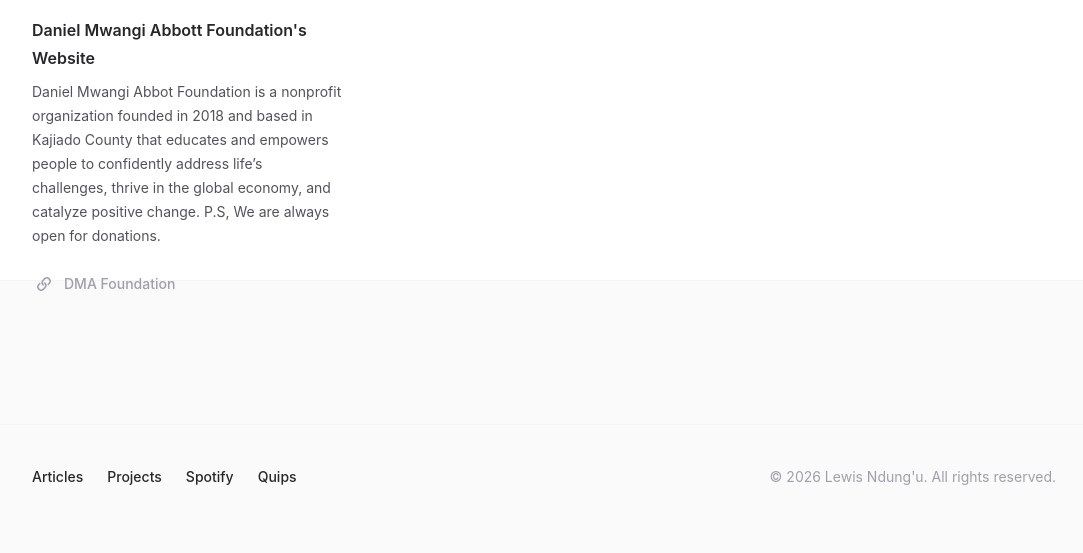
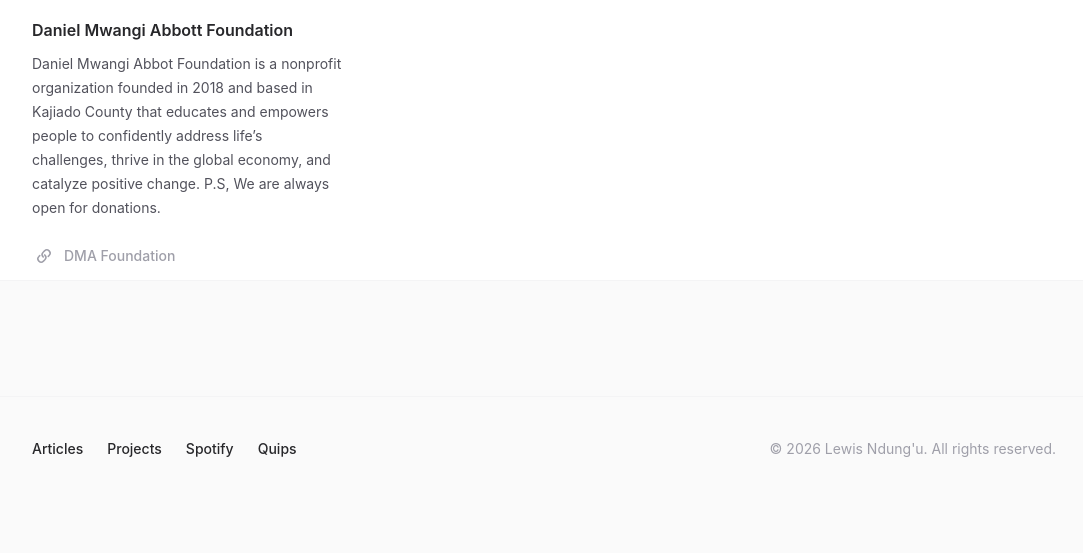
Before and after one commit to itslewisndungu/itslewisndungu, an Astro site: page /projects in a window 1280 px wide. Shown: the part 520-1073 px from the top of the page, without its empty margins (96-1179 px from the left). After the commit the page ends 1045 px from the top, so only its background shows below. Built offline with nearby package versions, Linux system fonts and the light colour scheme; Astro itself is replaced by a stand-in of ours; some packages are replaced by stand-ins of ours.

Commit message:
rename the dma project's title

```diff
--- a/src/pages/projects.astro
+++ b/src/pages/projects.astro
@@ -19,7 +19,7 @@ type Project = {
 
 const projects: Project[] = [
   {
-    name: "Daniel Mwangi Abbott Foundation's Website",
+    name: "Daniel Mwangi Abbott Foundation",
     description:
       "Daniel Mwangi Abbot Foundation is a nonprofit organization founded in 2018 and based in Kajiado County that educates and empowers people to confidently address life’s challenges, thrive in the global economy, and catalyze positive change. P.S, We are always open for donations.",
     link: {
```
